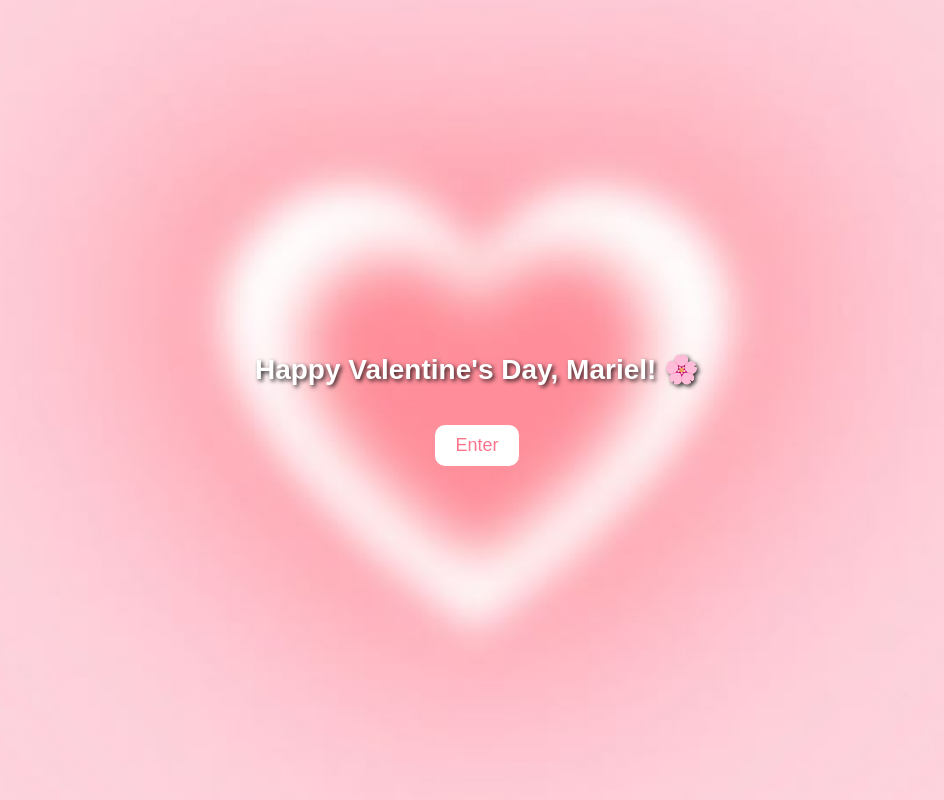
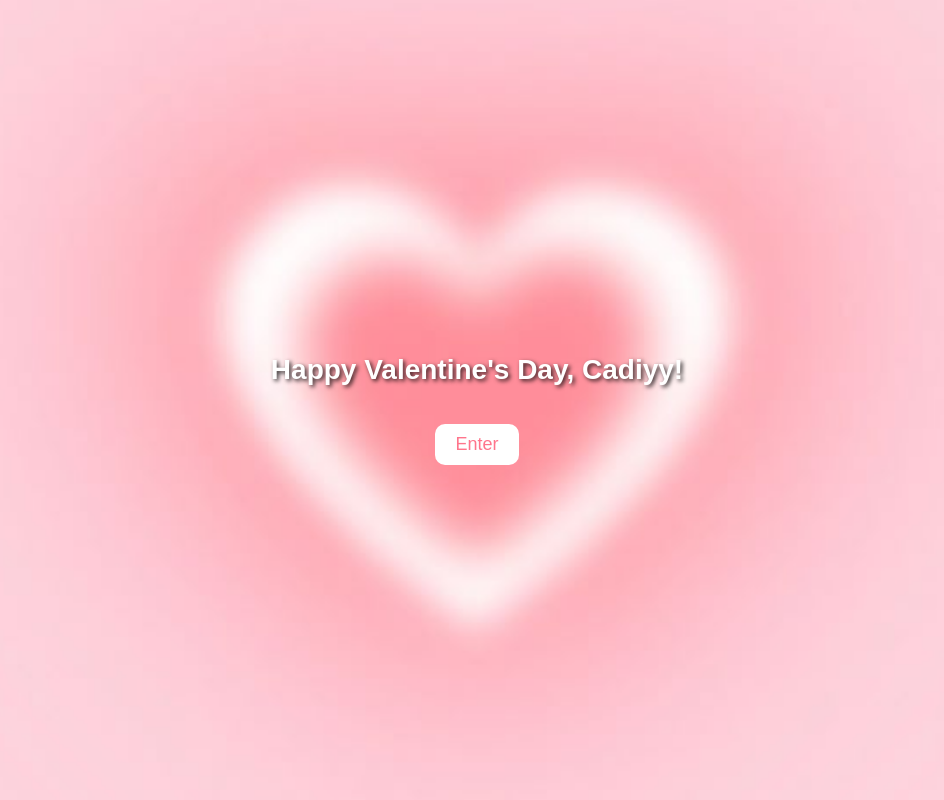
Before and after one commit to JL743/Lester-s-Website, a plain HTML site: page index.html in a window 1280 px wide. Shown: the whole page, without its empty margins (163-1107 px from the left). Drawn offline with Linux system fonts and the light colour scheme.

Commit message:
Update index.html

```diff
--- a/index.html
+++ b/index.html
@@ -3,7 +3,7 @@
 <head>
     <meta charset="UTF-8">
     <meta name="viewport" content="width=device-width, initial-scale=1.0">
-    <title>For My Love</title>
+    <title>For Cadiyy</title>
     <style>
         body {
             font-family: Arial, sans-serif;
@@ -107,7 +107,7 @@
 </head>
 <body>
     <div class="entry" id="entry">
-        <h1>Happy Valentine's Day, Mariel! 🌸</h1>
+        <h1>Happy Valentine's Day, Cadiyy!</h1>
         <button onclick="enterSite()">Enter</button>
     </div>
     <audio id="background-music" loop>
```
